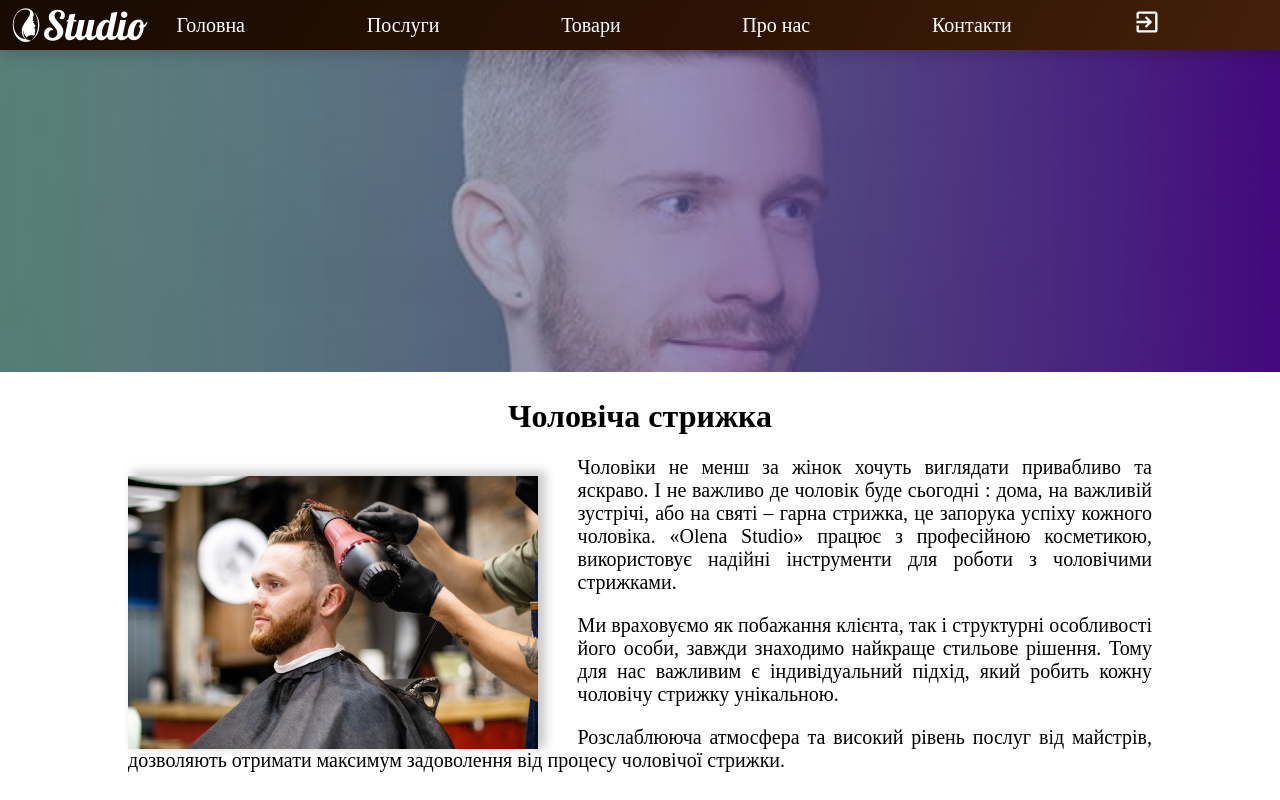
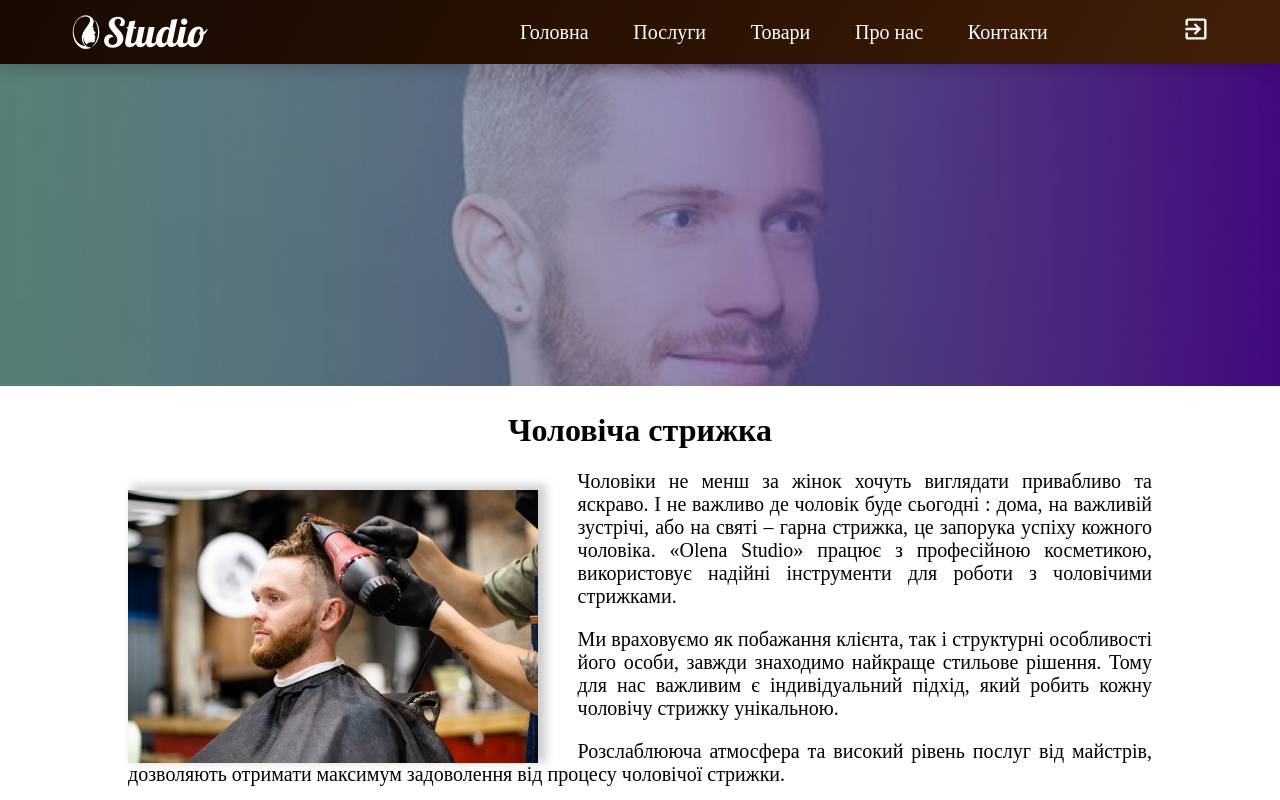
Before and after one commit to maskaa22/o_react, a React (Create React App) app: page /mens_haircut in a window 1280 px wide. Shown: the top 800 px of the page. Built offline with nearby package versions, Linux system fonts and the light colour scheme; no server answers; a web font is replaced by a local one.

Commit message:
change header

```diff
--- a/src/components/header/Header.css
+++ b/src/components/header/Header.css
@@ -1,4 +1,9 @@
 .header {
+    /* бічний відступ, що вирівнює вміст шапки по колонці контенту сторінки
+       (та сама ширина, що в .hm-container: до 1160px, мінімум 24px з боків) */
+    --hd-pad: max(24px, calc((100% - 1160px) / 2));
+
+    box-sizing: border-box;
     width: 100%;
     height: 50px;
     background: var(--hm-grad-dark);
--- a/src/components/header/Header@media.css
+++ b/src/components/header/Header@media.css
@@ -1,10 +1,24 @@
+/* Вища шапка на комп'ютері (на телефоні лишається 50px — від цього залежать мобільні панелі).
+   Це значення дублюється у героя головної: --hm-header-h у HomeModern.css, тримати синхронно. */
+@media screen and (min-width: 800px) {
+    .header {
+        height: 64px;
+        padding: 0 var(--hd-pad);   /* вміст шапки — у колонці контенту */
+    }
+
+    .menu {
+        height: 64px;
+    }
+}
+
 @media screen and (min-width: 1920px) {
     .header {
         height: 80px;
     }
 
     .menu {
-        margin-top: 10px;
+        height: 80px;
+        margin-top: 0;
     }
 }
 
@@ -56,7 +70,7 @@
 
     .menu > li {
         position: relative;
-        padding: 0 1vw;
+        padding: 0 clamp(2px, 0.5vw, 10px);   /* було 1vw — пункти ближче один до одного */
     }
 
     .submenu li {
@@ -75,6 +89,55 @@
 
     .submenu a {
         padding: 10px;
+    }
+
+    /* Дві іконки (акаунт і кошик / "Адмін") — поруч у правому куті.
+       Виводимо їх із потоку, тож решта пунктів, як і раніше, рівномірно розтягується
+       по шапці, а справа лишаємо запас, щоб "Контакти" не наїхали на іконки. */
+    .menu {
+        justify-content: flex-end;   /* пункти збиті справа, поруч з іконками */
+        padding-right: 150px;        /* відступ від іконок (акаунт + кошик займають ~105px справа) */
+    }
+
+    .menu > li:nth-last-child(-n+2) {
+        position: absolute;
+        top: 0;
+        height: 100%;
+        display: flex;
+        align-items: center;
+        padding: 0;
+    }
+
+    .menu > li:nth-last-child(-n+2) > .link-a {
+        padding: .5rem .65rem;
+    }
+
+    /* Випадаюче меню акаунта. Пункт тепер flex із align-items: center, а в такому
+       контейнері абсолютно позиціоноване підменю без top центрується по вертикалі
+       і "їде" вгору — тому позиція задана явно: одразу під іконкою (як у "Послуги"),
+       праворуч притиснута до іконки, щоб не виходити за край екрана. */
+    .menu > li:nth-last-child(-n+2) .submenu {
+        top: calc(50% + 26px);
+        left: auto;
+        right: 0;
+    }
+
+    .menu > li:last-child {
+        right: var(--hd-pad);
+    }
+
+    .menu > li:nth-last-child(2) {
+        right: calc(var(--hd-pad) + 48px);
+    }
+
+    /* немає другої іконки (гість / адмін без кошика) — акаунт стає в самий куток */
+    .menu > li:nth-last-child(2):has(+ li:empty) {
+        right: var(--hd-pad);
+    }
+
+    /* замість кошика напис "Адмін" — він ширший, тож відсуваємо акаунт далі */
+    .menu > li:nth-last-child(2):has(+ li > .div-admin) {
+        right: calc(var(--hd-pad) + 72px);
     }
 }
 
--- a/src/components/home/HomeModern.css
+++ b/src/components/home/HomeModern.css
@@ -172,6 +172,12 @@
     background:
         radial-gradient(1000px 500px at 85% 110%, rgba(var(--hm-accent-rgb), 0.28), transparent 60%),
         linear-gradient(100deg, rgba(var(--hm-ink-rgb), 0.88) 0%, rgba(var(--hm-deep-rgb), 0.62) 52%, rgba(var(--hm-deep-rgb), 0.2) 100%);
+}
+
+@media (min-width: 800px) {
+    .hm-hero {
+        --hm-header-h: 64px;   /* має збігатися з висотою .header у Header@media.css */
+    }
 }
 
 @media (min-width: 1920px) {
```
